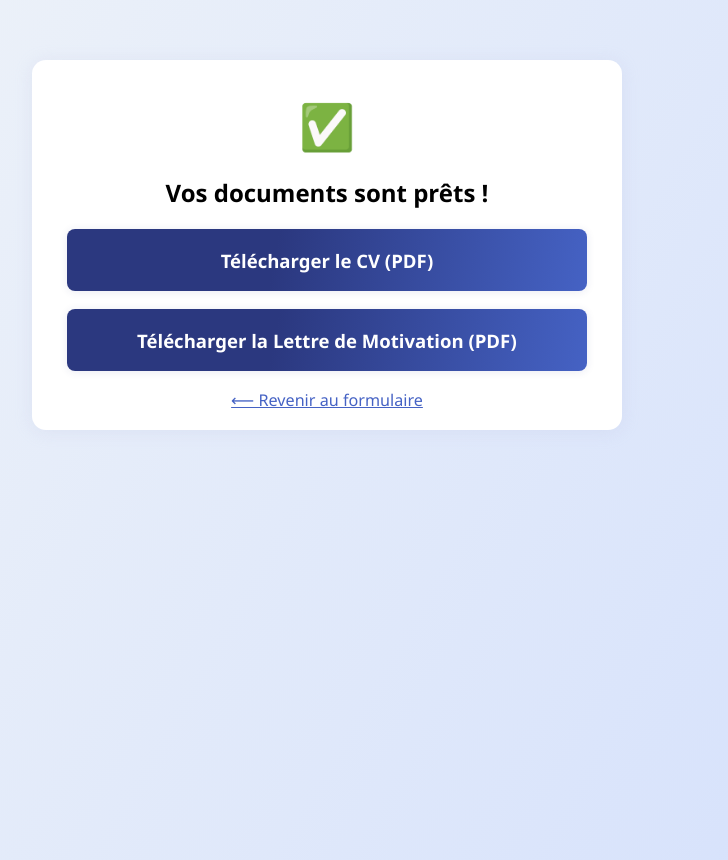
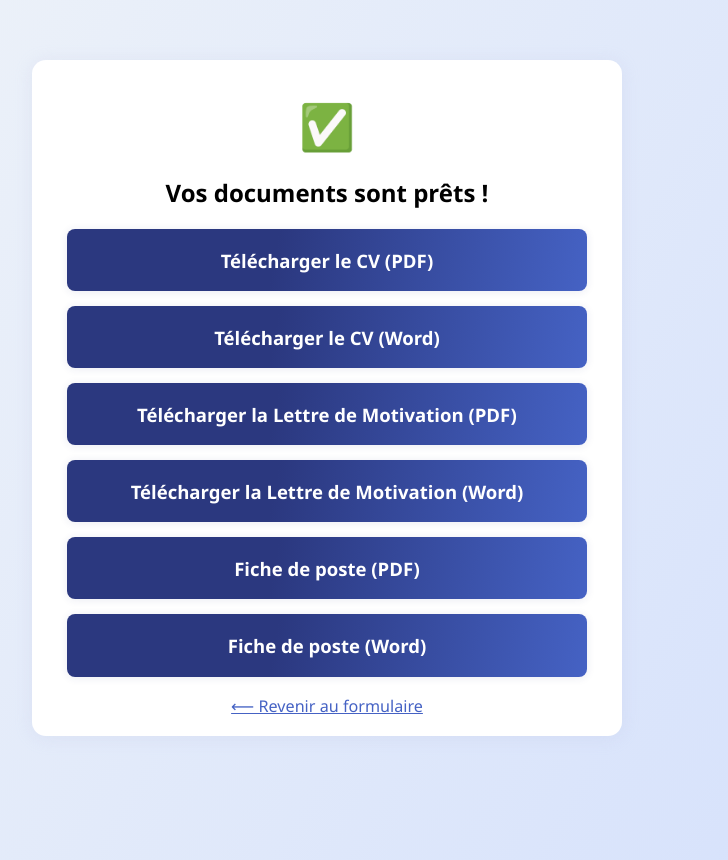
Before and after one commit to s00r1/cvlm, a Flask app: template templates/result.html in a window 1280 px wide. Shown: the whole page, without its empty margins (313-1041 px from the left). Run offline with Flask 3, Linux system fonts and the light colour scheme; the template is opened without the code that fills it, so the values that code supplies are empty; parts of the project's set-up code (start-up, migrations or seed data) failed here and were passed over.

Commit message:
propose pdf et word et fiche explicative des offres

```diff
--- a/app.py
+++ b/app.py
@@ -6,6 +6,8 @@ import os
 import platform
 import re
 import shutil
+from docx import Document
+from docx.shared import Pt
 
 app = Flask(__name__)
 
@@ -58,6 +60,57 @@ def generer_lm_text(nom, prenom, offre, missions, qualites):
     )
     return texte
 
+def generer_fiche_poste_text(offre, missions, qualites):
+    lignes = offre.split('\n')
+    titre = lignes[0] if lignes else ""
+    avantages = []
+    for l in lignes:
+        if "salaire" in l.lower() or "prime" in l.lower() or "avantage" in l.lower():
+            avantages.append(l.strip())
+    texte = f"📋 Fiche de poste\n\n"
+    texte += f"**Titre du poste :** {titre}\n\n"
+    if missions:
+        texte += "**Missions principales :**\n" + ''.join(f"- {m}\n" for m in missions)
+    if qualites:
+        texte += "\n**Qualités recherchées :** " + ', '.join(qualites) + "\n"
+    if avantages:
+        texte += "\n**Salaire & Avantages :**\n" + ''.join(f"- {a}\n" for a in avantages)
+    texte += "\n\n**Résumé de l'offre :**\n" + '\n'.join(lignes[:10])
+    return texte
+
+def generate_docx_cv(nom, prenom, age, adresse, telephone, email, missions, qualites, cv_profile):
+    doc = Document()
+    doc.add_heading(f"{prenom} {nom}", 0)
+    doc.add_paragraph(f"{adresse}\n{telephone} | {email} | {age} ans")
+    doc.add_heading("Profil", level=1)
+    doc.add_paragraph(cv_profile)
+    doc.add_heading("Missions/Compétences clés", level=1)
+    for m in missions:
+        doc.add_paragraph(m, style='List Bullet')
+    doc.add_heading("Savoir-être / Qualités", level=1)
+    for q in qualites:
+        doc.add_paragraph(q, style='List Bullet')
+    doc.add_heading("Expérience", level=1)
+    doc.add_paragraph("Exemple : Employé polyvalent (2022-2023), Entreprise Exemple")
+    doc.add_heading("Formation", level=1)
+    doc.add_paragraph("Baccalauréat ou équivalent")
+    return doc
+
+def generate_docx_lm(nom, prenom, adresse, telephone, email, age, lm_text):
+    doc = Document()
+    doc.add_heading("Lettre de motivation", 0)
+    doc.add_paragraph(f"{prenom} {nom}\n{adresse}\n{telephone} | {email} | {age} ans\n")
+    for line in lm_text.split('\n'):
+        doc.add_paragraph(line)
+    return doc
+
+def generate_docx_fiche(fiche_text):
+    doc = Document()
+    doc.add_heading("Fiche de poste", 0)
+    for line in fiche_text.split('\n'):
+        doc.add_paragraph(line)
+    return doc
+
 def find_wkhtmltopdf():
     path = shutil.which("wkhtmltopdf")
     return path
@@ -87,7 +140,9 @@ def index():
         qualites = extraire_qualites(offre)
         cv_profile = generer_cv_text(nom, prenom, age, offre, missions, qualites)
         lm_text = generer_lm_text(nom, prenom, offre, missions, qualites)
+        fiche_text = generer_fiche_poste_text(offre, missions, qualites)
 
+        # Générer les PDFs (CV & LM)
         with open('cv_template.html', encoding="utf-8") as f:
             cv_html = Template(f.read()).render(
                 nom=nom, prenom=prenom, adresse=adresse, telephone=telephone,
@@ -102,14 +157,49 @@ def index():
             )
         lm_pdf = pdfkit.from_string(lm_html, False, configuration=config)
 
+        # Générer le PDF fiche de poste (simple, à partir d'un template HTML minimal)
+        fiche_html = f"""
+        <html>
+        <head>
+            <meta charset='utf-8'><title>Fiche de poste</title>
+        </head>
+        <body style='font-family: Segoe UI, Arial; background: #f7f8fa;'>
+            <div style='background: #fff; padding:30px; border-radius: 14px; max-width:680px;margin: 20px auto;box-shadow:0 2px 18px #b2b8da33;'>
+            <h1 style='color:#2b387f;'>Fiche de poste</h1>
+            <pre style='font-size:1.03em;color:#344078;background:#f7f8fa;'>{fiche_text}</pre>
+            </div>
+        </body>
+        </html>
+        """
+        fiche_pdf = pdfkit.from_string(fiche_html, False, configuration=config)
+
+        # Générer les fichiers Word (DOCX)
+        cv_docx = generate_docx_cv(nom, prenom, age, adresse, telephone, email, missions, qualites, cv_profile)
+        lm_docx = generate_docx_lm(nom, prenom, adresse, telephone, email, age, lm_text)
+        fiche_docx = generate_docx_fiche(fiche_text)
+
+        # Sauver tous les fichiers sur disque pour download
         tmp_cv = "tmp_cv.pdf"
         tmp_lm = "tmp_lm.pdf"
+        tmp_fiche = "tmp_fiche.pdf"
+        tmp_cv_docx = "tmp_cv.docx"
+        tmp_lm_docx = "tmp_lm.docx"
+        tmp_fiche_docx = "tmp_fiche.docx"
+
         with open(tmp_cv, "wb") as f:
             f.write(cv_pdf)
         with open(tmp_lm, "wb") as f:
             f.write(lm_pdf)
+        with open(tmp_fiche, "wb") as f:
+            f.write(fiche_pdf)
 
-        return render_template("result.html", cv_file=tmp_cv, lm_file=tmp_lm)
+        cv_docx.save(tmp_cv_docx)
+        lm_docx.save(tmp_lm_docx)
+        fiche_docx.save(tmp_fiche_docx)
+
+        return render_template("result.html",
+            cv_file=tmp_cv, lm_file=tmp_lm, fiche_file=tmp_fiche,
+            cv_file_docx=tmp_cv_docx, lm_file_docx=tmp_lm_docx, fiche_file_docx=tmp_fiche_docx)
     return render_template("index.html")
 
 @app.route('/download/<filename>')
--- a/requirements.txt
+++ b/requirements.txt
@@ -3,3 +3,4 @@ requests
 beautifulsoup4
 jinja2
 pdfkit
+python-docx
--- a/templates/result.html
+++ b/templates/result.html
@@ -22,7 +22,7 @@
             font-weight: 600;
             border-radius: 8px;
             padding: 1em 0.6em;
-            margin: 18px auto 18px auto;
+            margin: 15px auto 12px auto;
             text-decoration: none;
             transition: background 0.18s;
             box-shadow: 0 1px 8px #2b387f19;
@@ -51,7 +51,11 @@
         <div class="tick">✅</div>
         <h2>Vos documents sont prêts !</h2>
         <a href="/download/{{ cv_file }}" class="doc-link" download>Télécharger le CV (PDF)</a>
+        <a href="/download/{{ cv_file_docx }}" class="doc-link" download>Télécharger le CV (Word)</a>
         <a href="/download/{{ lm_file }}" class="doc-link" download>Télécharger la Lettre de Motivation (PDF)</a>
+        <a href="/download/{{ lm_file_docx }}" class="doc-link" download>Télécharger la Lettre de Motivation (Word)</a>
+        <a href="/download/{{ fiche_file }}" class="doc-link" download>Fiche de poste (PDF)</a>
+        <a href="/download/{{ fiche_file_docx }}" class="doc-link" download>Fiche de poste (Word)</a>
         <a href="/" class="again-link">⟵ Revenir au formulaire</a>
     </div>
 </body>
```
